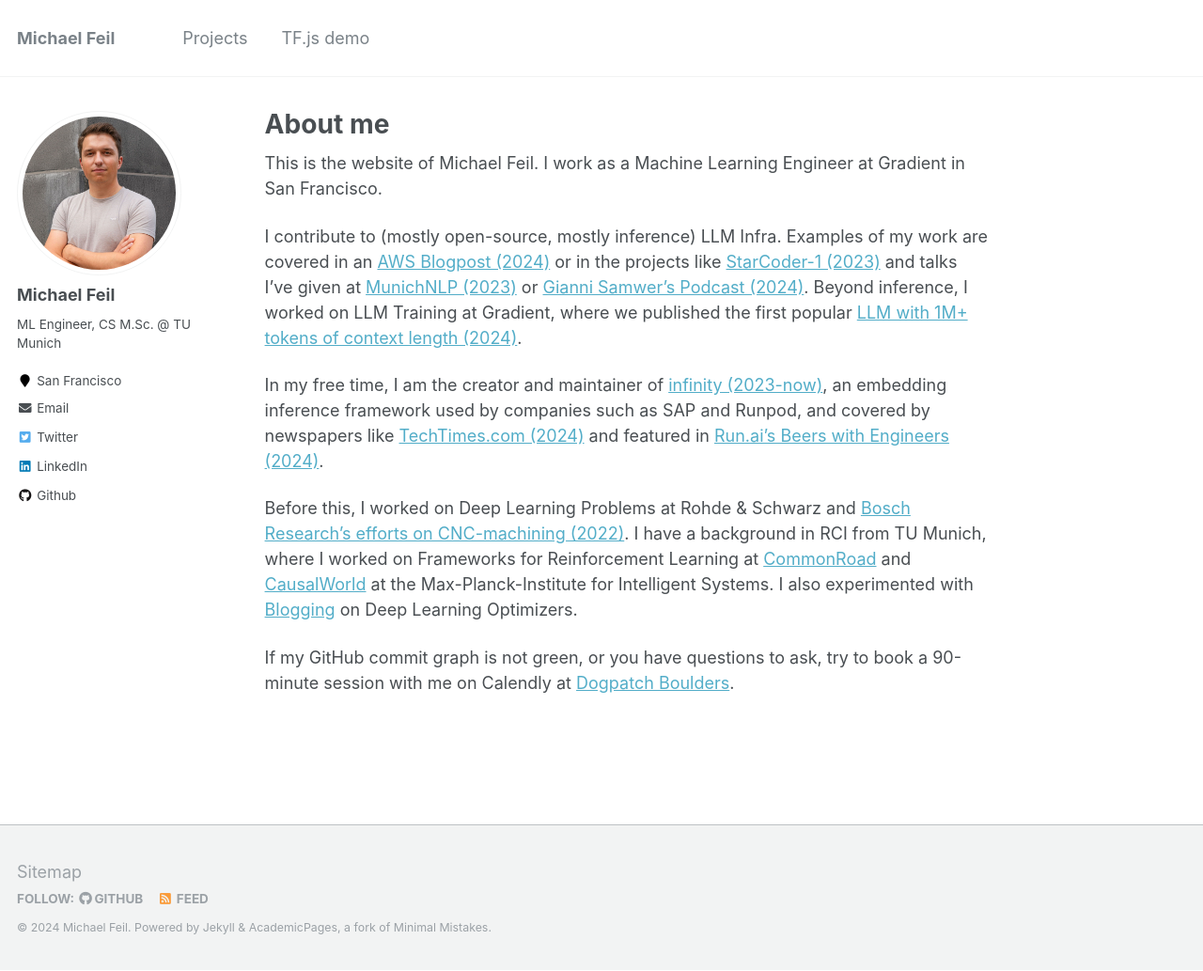
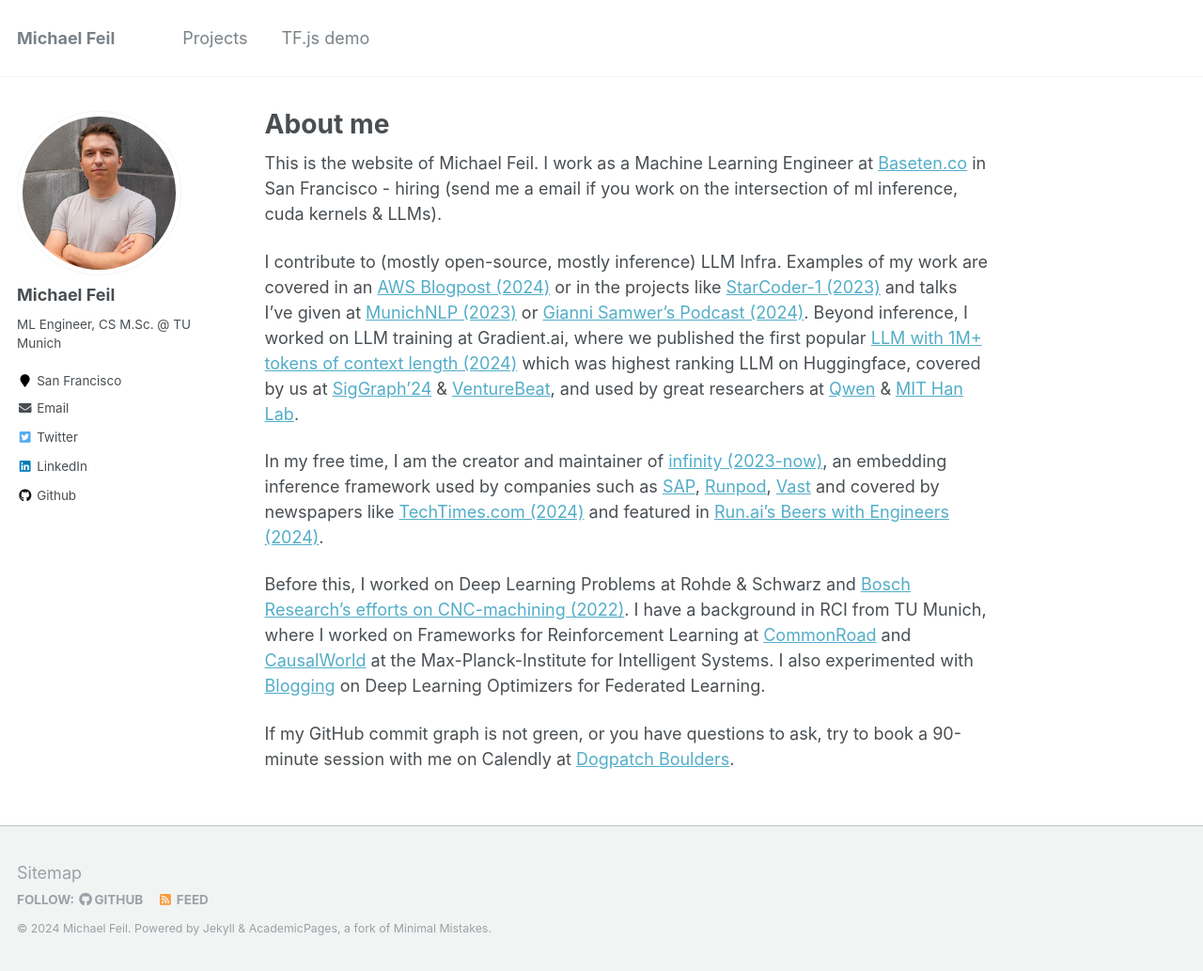
Before and after one commit to michaelfeil/academicpages, a Jekyll site: the page built from _pages/about.md, in a window 1280 px wide and 1033 px high. Shown: the whole window at 94% size. Built offline with Jekyll 4.4.1, drawn with Linux system fonts in a browser that asks for light colours.

Commit message:
Update about.md

```diff
--- a/_pages/about.md
+++ b/_pages/about.md
@@ -9,12 +9,12 @@ redirect_from:
 ---
 {% include base_path %}
 
-This is the website of Michael Feil. I work as a Machine Learning Engineer at Gradient in San Francisco.
+This is the website of Michael Feil. I work as a Machine Learning Engineer at [Baseten.co](https://basten.co) in San Francisco - hiring (send me a email if you work on the intersection of ml inference, cuda kernels & LLMs).
 
-I contribute to (mostly open-source, mostly inference) LLM Infra. Examples of my work are covered in an [AWS Blogpost (2024)](https://aws.amazon.com/blogs/machine-learning/gradient-makes-llm-benchmarking-cost-effective-and-effortless-with-aws-inferentia/) or in the projects like [StarCoder-1 (2023)](https://www.youtube.com/watch?v=sQFWE__JAsA&t=3920) and talks I've given at [MunichNLP (2023)](https://munich-nlp.github.io/events/nvidia-x-mucnlp-november-23-meetup/) or [Gianni Samwer's Podcast (2024)](https://www.aiunleashed.tech/). Beyond inference, I worked on LLM Training at Gradient, where we published the first popular [LLM with 1M+ tokens of context length (2024)](https://huggingface.co/gradientai/Llama-3-8B-Instruct-Gradient-1048k).
+I contribute to (mostly open-source, mostly inference) LLM Infra. Examples of my work are covered in an [AWS Blogpost (2024)](https://aws.amazon.com/blogs/machine-learning/gradient-makes-llm-benchmarking-cost-effective-and-effortless-with-aws-inferentia/) or in the projects like [StarCoder-1 (2023)](https://www.youtube.com/watch?v=sQFWE__JAsA&t=3920) and talks I've given at [MunichNLP (2023)](https://munich-nlp.github.io/events/nvidia-x-mucnlp-november-23-meetup/) or [Gianni Samwer's Podcast (2024)](https://www.aiunleashed.tech/). Beyond inference, I worked on LLM training at Gradient.ai, where we published the first popular [LLM with 1M+ tokens of context length (2024)](https://huggingface.co/gradientai/Llama-3-8B-Instruct-Gradient-1048k) which was highest ranking LLM on Huggingface, covered by us at [SigGraph'24](https://crusoe.ai/pdfs/SIGGRAPH+Crusoe+Gradient%20(Web).pdf) & [VentureBeat](https://venturebeat.com/ai/how-gradient-created-an-open-llm-with-a-million-token-context-window/), and used by great researchers at [Qwen](https://qwenlm.github.io/blog/qwen2.5-turbo/) & [MIT Han Lab](https://github.com/mit-han-lab/duo-attention).
 
-In my free time, I am the creator and maintainer of [infinity (2023-now)](https://github.com/michaelfeil/infinity), an embedding inference framework used by companies such as SAP and Runpod, and covered by newspapers like [TechTimes.com (2024)](https://www.techtimes.com/articles/307188/20240819/taking-ai-to-infinity-with-michael-feil.htm) and featured in [Run.ai's Beers with Engineers (2024)](https://www.youtube.com/watch?v=s8rAUZ7s5fk).
+In my free time, I am the creator and maintainer of [infinity (2023-now)](https://github.com/michaelfeil/infinity), an embedding inference framework used by companies such as [SAP](https://community.sap.com/t5/artificial-intelligence-and-machine-learning-blogs/bring-open-source-llms-into-sap-ai-core/ba-p/13655167), [Runpod](https://github.com/runpod-workers/worker-infinity-embedding), [Vast](https://vast.ai/article/serving-infinity) and covered by newspapers like [TechTimes.com (2024)](https://www.techtimes.com/articles/307188/20240819/taking-ai-to-infinity-with-michael-feil.htm) and featured in [Run.ai's Beers with Engineers (2024)](https://www.youtube.com/watch?v=s8rAUZ7s5fk).
 
-Before this, I worked on Deep Learning Problems at Rohde & Schwarz and [Bosch Research's efforts on CNC-machining (2022)](https://github.com/boschresearch/CNC_Machining). I have a background in RCI from TU Munich, where I worked on Frameworks for Reinforcement Learning at [CommonRoad](https://github.com/michaelfeil/commonroad_motionplaner_michaelf) and [CausalWorld](https://github.com/rr-learning/CausalWorld) at the Max-Planck-Institute for Intelligent Systems. I also experimented with [Blogging](https://michaelfeil.eu/academicpages/projects/projects-995-blog-fedavg-vs-fedpa-gd/) on Deep Learning Optimizers.
+Before this, I worked on Deep Learning Problems at Rohde & Schwarz and [Bosch Research's efforts on CNC-machining (2022)](https://github.com/boschresearch/CNC_Machining). I have a background in RCI from TU Munich, where I worked on Frameworks for Reinforcement Learning at [CommonRoad](https://github.com/michaelfeil/commonroad_motionplaner_michaelf) and [CausalWorld](https://github.com/rr-learning/CausalWorld) at the Max-Planck-Institute for Intelligent Systems. I also experimented with [Blogging](https://michaelfeil.eu/academicpages/projects/projects-995-blog-fedavg-vs-fedpa-gd/) on Deep Learning Optimizers for Federated Learning.
 
 If my GitHub commit graph is not green, or you have questions to ask, try to book a 90-minute session with me on Calendly at [Dogpatch Boulders](https://maps.app.goo.gl/VkhzLCwG9EZjcQh27).
```
